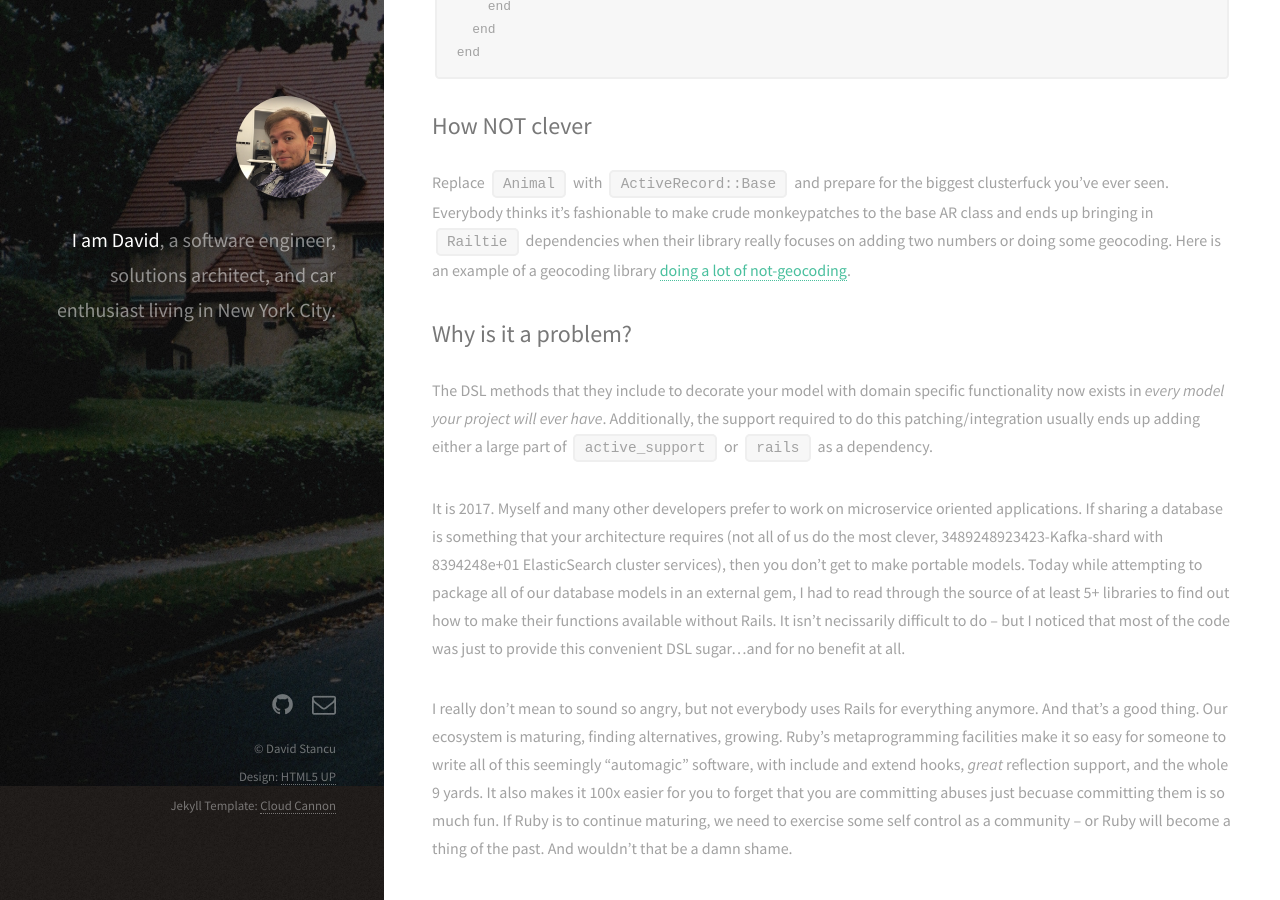
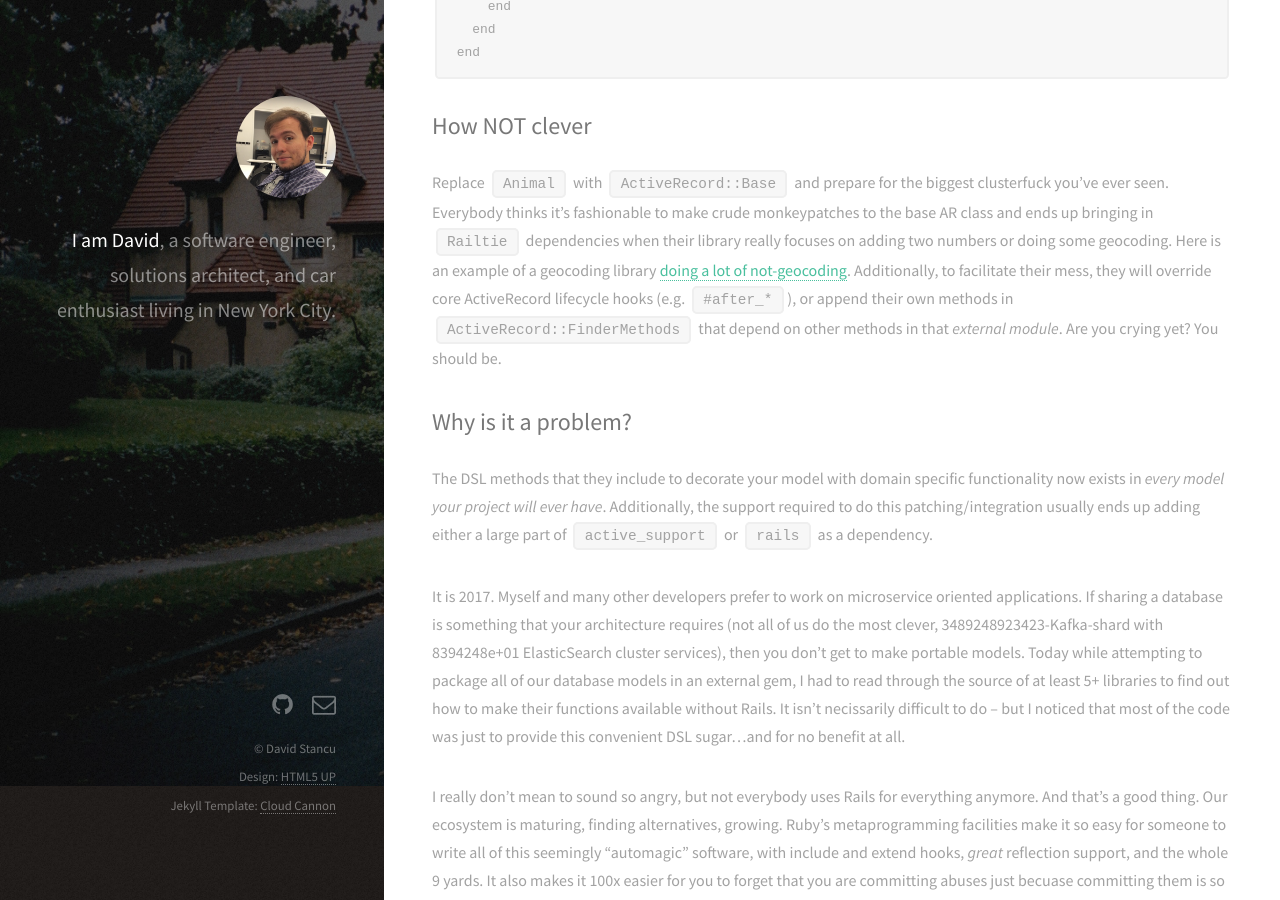
Before and after one commit to mach-kernel/mach-kernel.github.io, a Jekyll site: the page built from _posts/2017-02-22-stop-monkey-patching-everything.md, in a window 1280 px wide and 900 px high, scrolled down 2282 px. Built offline with Jekyll 4.4.1, drawn with Linux system fonts in a browser that asks for light colours.

Commit message:
Updated 2017-02-22-stop-monkey-patching-everything.md

```diff
--- a/_posts/2017-02-22-stop-monkey-patching-everything.md
+++ b/_posts/2017-02-22-stop-monkey-patching-everything.md
@@ -87,7 +87,7 @@ end
 
 ## How NOT clever
 
-Replace `Animal` with `ActiveRecord::Base` and prepare for the biggest clusterfuck you've ever seen. Everybody thinks it's fashionable to make crude monkeypatches to the base AR class and ends up bringing in `Railtie` dependencies when their library really focuses on adding two numbers or doing some geocoding. Here is an example of a geocoding library [doing a lot of not-geocoding](https://github.com/geokit/geokit-rails/blob/master/lib/geokit-rails/railtie.rb).
+Replace `Animal` with `ActiveRecord::Base` and prepare for the biggest clusterfuck you've ever seen. Everybody thinks it's fashionable to make crude monkeypatches to the base AR class and ends up bringing in `Railtie` dependencies when their library really focuses on adding two numbers or doing some geocoding. Here is an example of a geocoding library [doing a lot of not-geocoding](https://github.com/geokit/geokit-rails/blob/master/lib/geokit-rails/railtie.rb). Additionally, to facilitate their mess, they will override core ActiveRecord lifecycle hooks (e.g. `#after_*`), or append their own methods in `ActiveRecord::FinderMethods` that depend on other methods in that _external module_. Are you crying yet? You should be.
 
 ## Why is it a problem?
 
```
